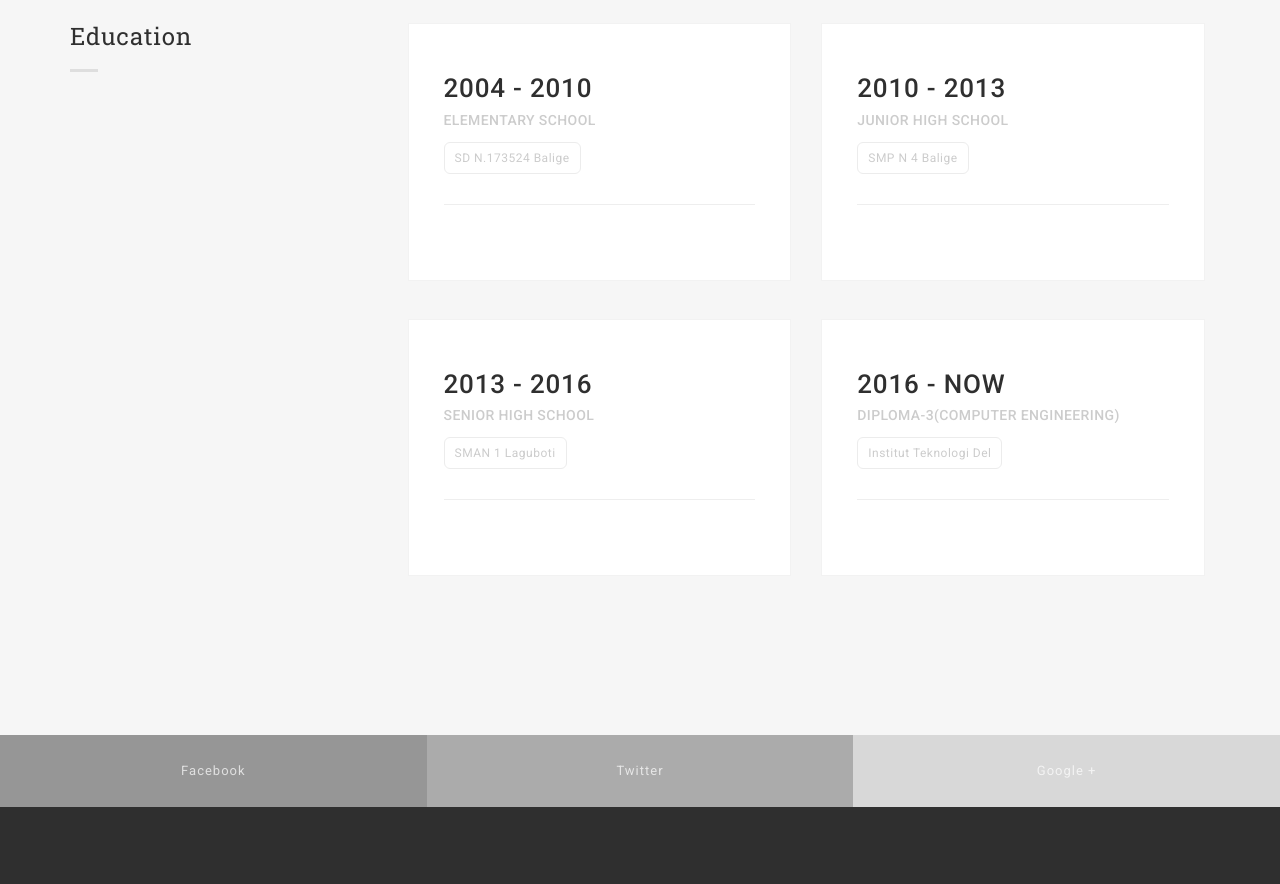
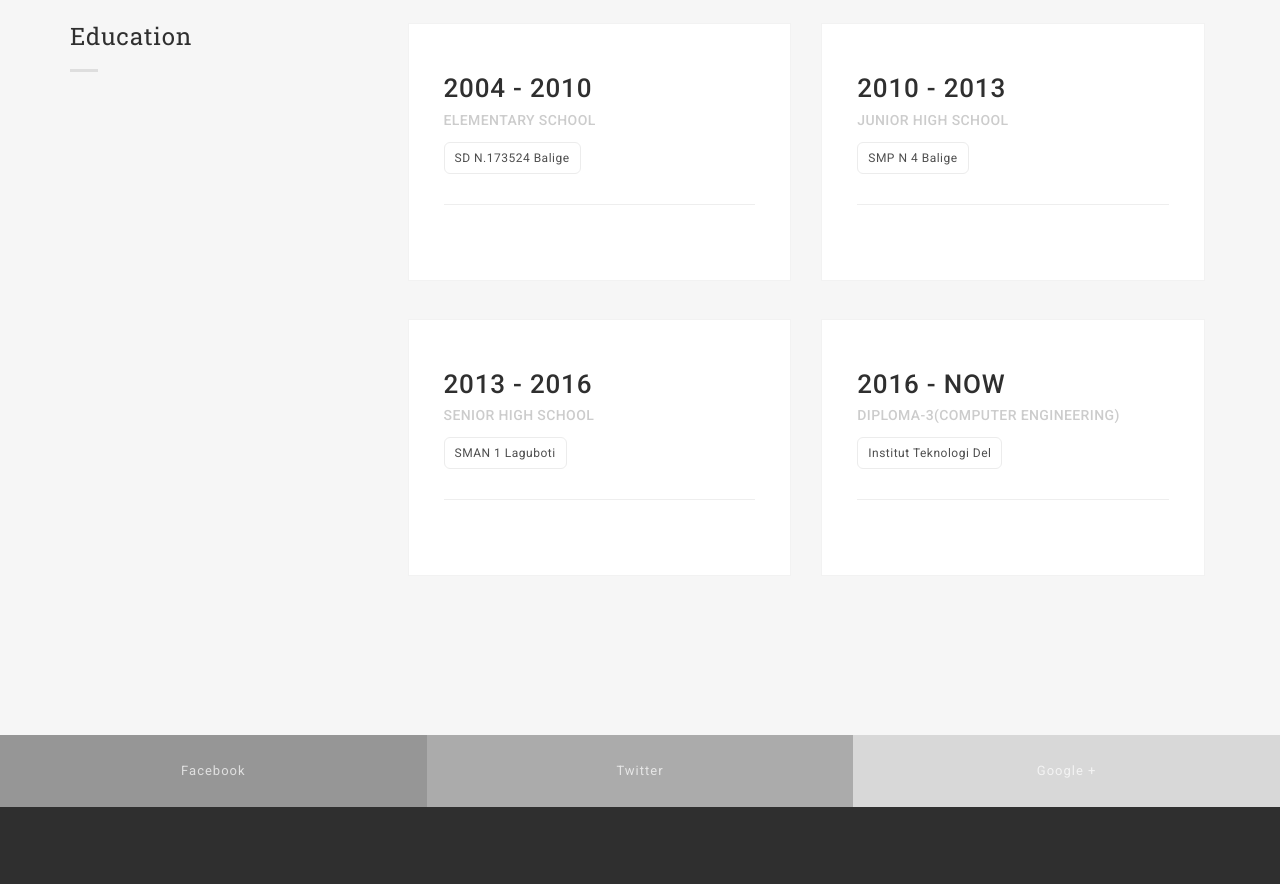
Before and after one commit to ayuasrianitanjung2000/ayuasrianitanjung2000.github.io, a plain HTML site: page index.html in a window 1280 px wide. Shown: the part 2982-3866 px from the top of the page. Drawn offline with Linux system fonts and the light colour scheme.

Commit message:
bim salabim

```diff
--- a/css/style.css
+++ b/css/style.css
@@ -494,7 +494,7 @@ p {
   font-size: 12px;
   line-height: 14px;
   border: 1px solid #ececec;
-  color: #cccccc;
+  color: #4e4e4e;
   padding:8px 10px;
   border-radius: 6px;
   display: inline-block;
```
